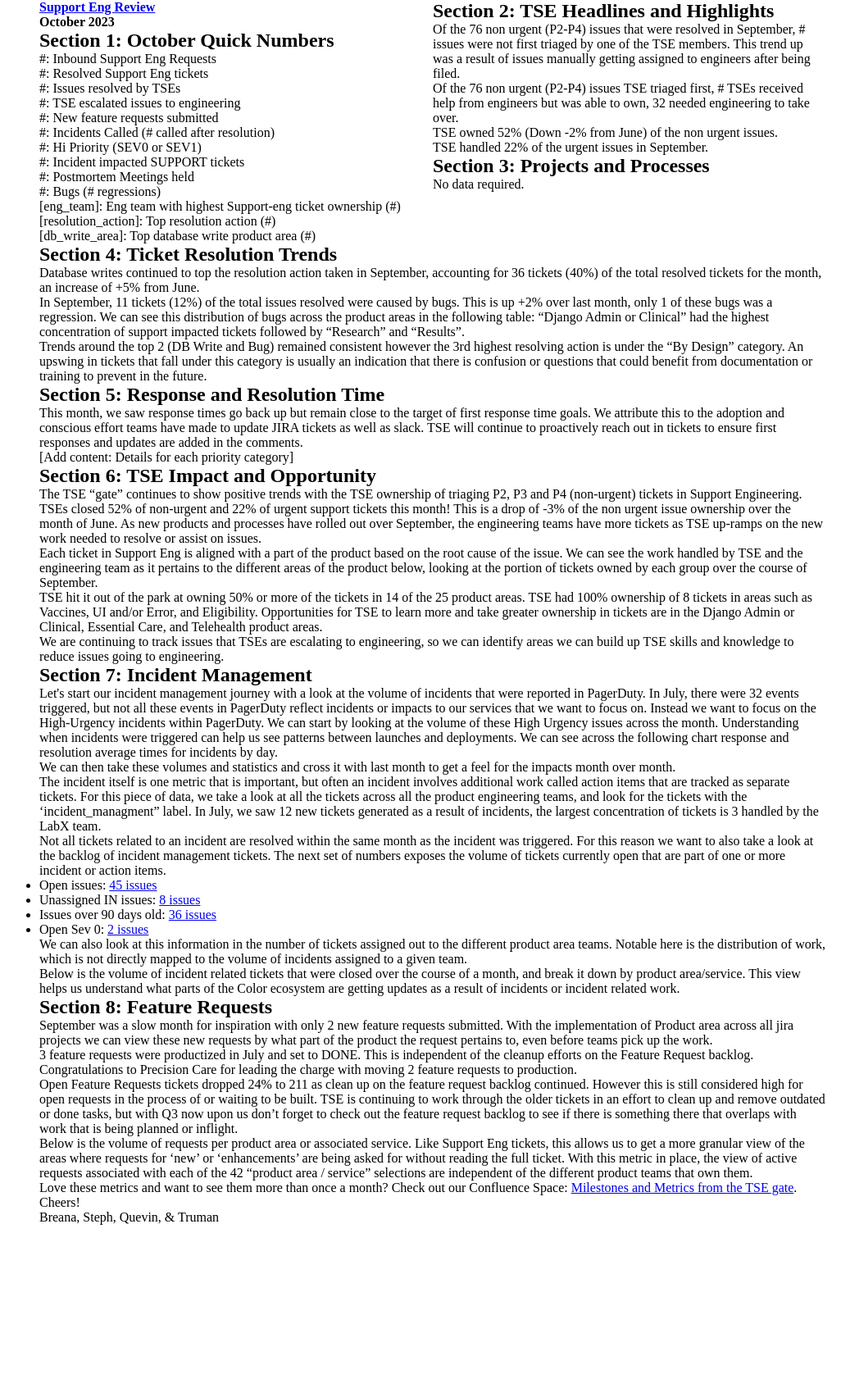
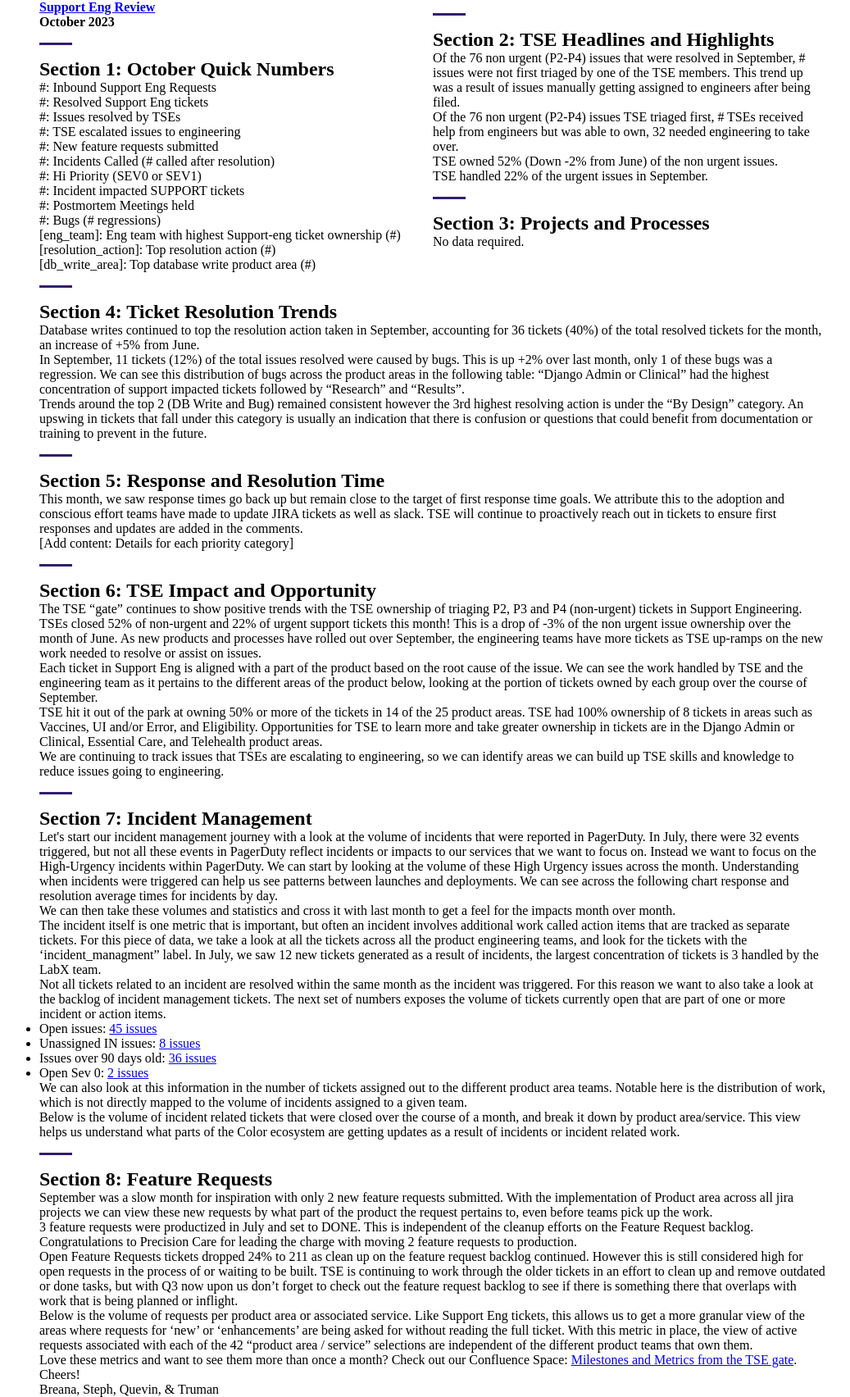
Before and after one commit to quevinrai/tse-support-eng-review, a Django app: page / in a window 1280 px wide. Shown: the whole page at 82% size, without its empty margins (112-1149 px from the left). Before the commit the page ends 1494 px from the top, so only its background shows below. Run offline with Django 4.2, Linux system fonts and the light colour scheme; data comes from the database, SQL or seed files in the repository.

Commit message:
Modify index.html styling • Add purple bar before each section except for intro & outro • Add comment for section 1

```diff
--- a/TSESupportEngReview/static/styles/main.css
+++ b/TSESupportEngReview/static/styles/main.css
@@ -22,6 +22,15 @@ main {
     flex-direction: column;
 }
 
+.section:not(#section-intro):not(#section-outro)::before {
+    content: "";
+    background-color: #321D70;
+    border: 1px solid #321D70;
+    width: 40px;
+    height: 3px;
+    margin-block: 1em;
+}
+
 #section-splitview {
     display: grid;
     grid-template-areas: "sectionSplitViewLeft sectionSplitViewRight";
@@ -40,6 +49,8 @@ main {
     flex-direction: column;
 }
 
+/* SECTION 1: MONTHLY QUICK NUMBERS */
+
 #section-1 ul {
     list-style-type: none;
 }
```
